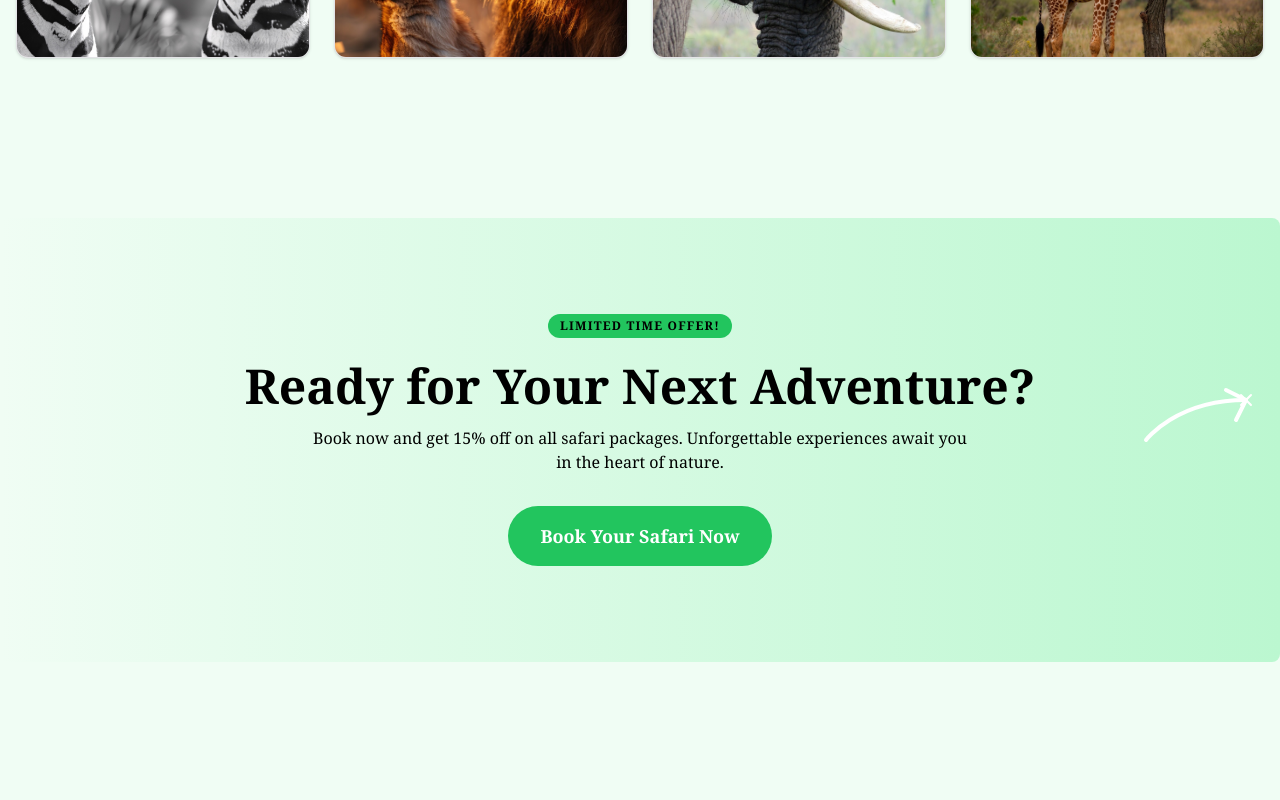
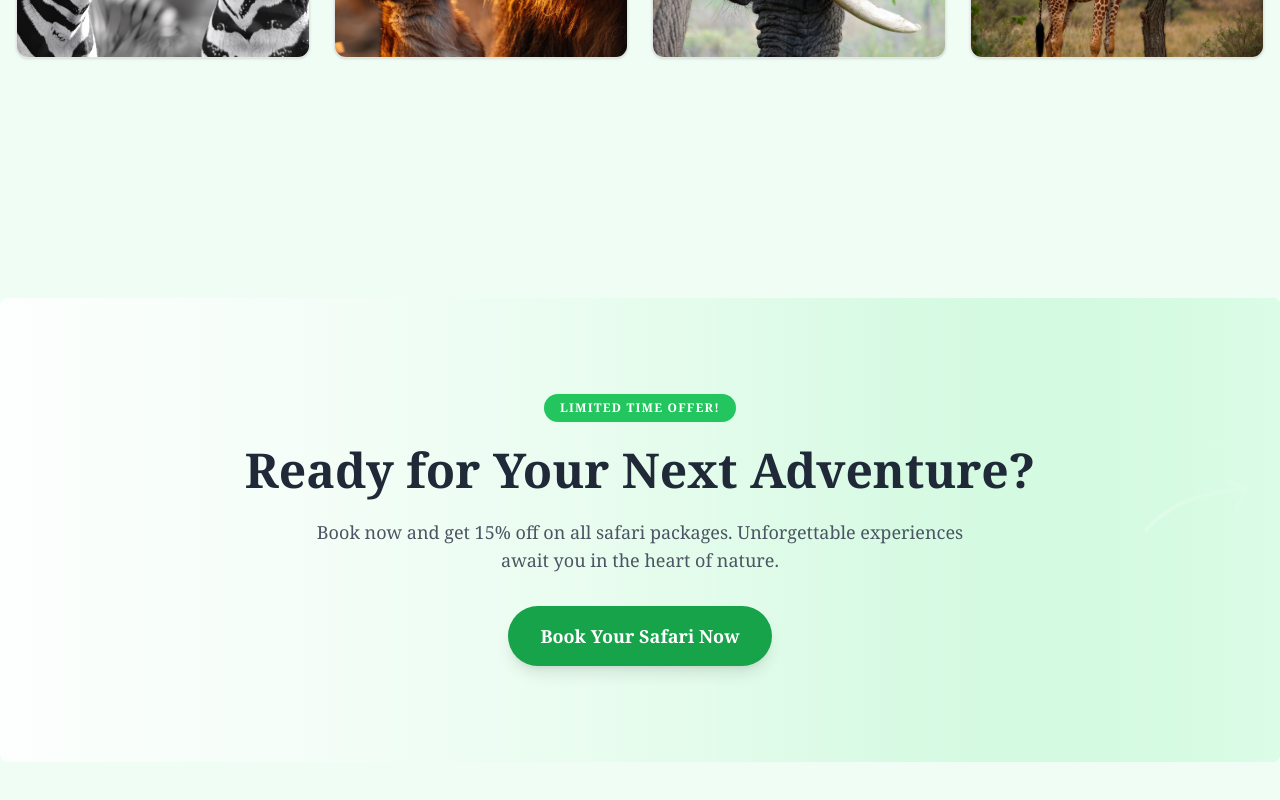
Before and after one commit to olivebishop/Eco-tourism-webApp, a Next.js app: page / in a window 1280 px wide. Shown: the part 2860-3660 px from the top of the page. Built offline with nearby package versions, Linux system fonts and the light colour scheme.

Commit message:
fix: fixxed cta to go under the navbar unlike before which it wasnt resposive

```diff
--- a/components/Travel-cta-section.tsx
+++ b/components/Travel-cta-section.tsx
@@ -1,32 +1,69 @@
 import React from 'react';
-
 
 const TravelCTASection: React.FC = () => {
   return (
-    <section className="relative overflow-hidden py-16 lg:py-24 ">
+    <section className="relative overflow-hidden py-16 lg:py-24 mt-20">
       <div className="w-full bg-gradient-to-l from-green-200 rounded-lg relative overflow-hidden">
-        <div className="absolute top-0 right-0 w-full h-full">
-
-        </div>
-        <div className="absolute bottom-0 left-0">
-        </div>
+        {/* Decorative arrow for larger screens */}
         <div className="absolute right-6 top-1/2 transform -translate-y-1/2 hidden lg:block">
-          <svg width="120" height="120" viewBox="0 0 120 120" fill="none" xmlns="http://www.w3.org/2000/svg">
-            <path d="M10 60C10 60 40 20 110 20" stroke="white" strokeWidth="4" strokeLinecap="round"/>
-            <path d="M90 10L110 20L100 40" stroke="white" strokeWidth="4" strokeLinecap="round" strokeLinejoin="round"/>
-            <path d="M110 20L105 15M110 20L115 25M110 20L105 25M110 20L115 15" stroke="white" strokeWidth="2" strokeLinecap="round"/>
+          <svg
+            width="120"
+            height="120"
+            viewBox="0 0 120 120"
+            fill="none"
+            xmlns="http://www.w3.org/2000/svg"
+            className="text-white/50"
+          >
+            <path
+              d="M10 60C10 60 40 20 110 20"
+              stroke="currentColor"
+              strokeWidth="4"
+              strokeLinecap="round"
+            />
+            <path
+              d="M90 10L110 20L100 40"
+              stroke="currentColor"
+              strokeWidth="4"
+              strokeLinecap="round"
+              strokeLinejoin="round"
+            />
+            <path
+              d="M110 20L105 15M110 20L115 25M110 20L105 25M110 20L115 15"
+              stroke="currentColor"
+              strokeWidth="2"
+              strokeLinecap="round"
+            />
           </svg>
         </div>
+
         <div className="container px-4 mx-auto">
-          <div className="relative py-16 md:py-24 xs:px-8 z-50">
+          <div className="relative py-16 md:py-24 xs:px-8 z-10">
             <div className="flex flex-col items-center text-center">
-              <div className="py-1 px-3 bg-green-500 rounded-xl uppercase text-xs text-black font-bold tracking-widest mb-6">Limited Time Offer!</div>
-              <h2 className="text-black font-heading text-4xl md:text-5xl font-semibold mb-4">Ready for Your Next Adventure?</h2>
-              <p className="text-black mb-8 max-w-2xl">Book now and get 15% off on all safari packages. Unforgettable experiences await you in the heart of nature.</p>
-              <a className="px-8 py-4 bg-green-500 rounded-full text-lg font-bold text-white hover:bg-green-600 transition duration-200" href="#">Book Your Safari Now</a>
+              <div className="py-1.5 px-4 bg-green-500 rounded-full uppercase text-xs text-white font-bold tracking-widest mb-6">
+                Limited Time Offer!
+              </div>
+
+              <h2 className="text-gray-800 font-serif text-4xl md:text-5xl font-semibold mb-6">
+                Ready for Your Next Adventure?
+              </h2>
+
+              <p className="text-gray-600 text-lg mb-8 max-w-2xl">
+                Book now and get 15% off on all safari packages. Unforgettable experiences await you in the heart of nature.
+              </p>
+
+              <a
+                className="px-8 py-4 bg-green-600 rounded-full text-lg font-bold text-white hover:bg-green-700 transition duration-300 shadow-lg hover:shadow-xl transform hover:-translate-y-0.5"
+                href="#"
+              >
+                Book Your Safari Now
+              </a>
             </div>
           </div>
         </div>
+
+        {/* Optional: Decorative background elements */}
+        <div className="absolute inset-0 bg-gradient-to-r from-white/80 to-transparent pointer-events-none" />
+        <div className="absolute inset-y-0 right-0 w-1/3 bg-gradient-to-l from-green-100 to-transparent pointer-events-none" />
       </div>
     </section>
   );
```
